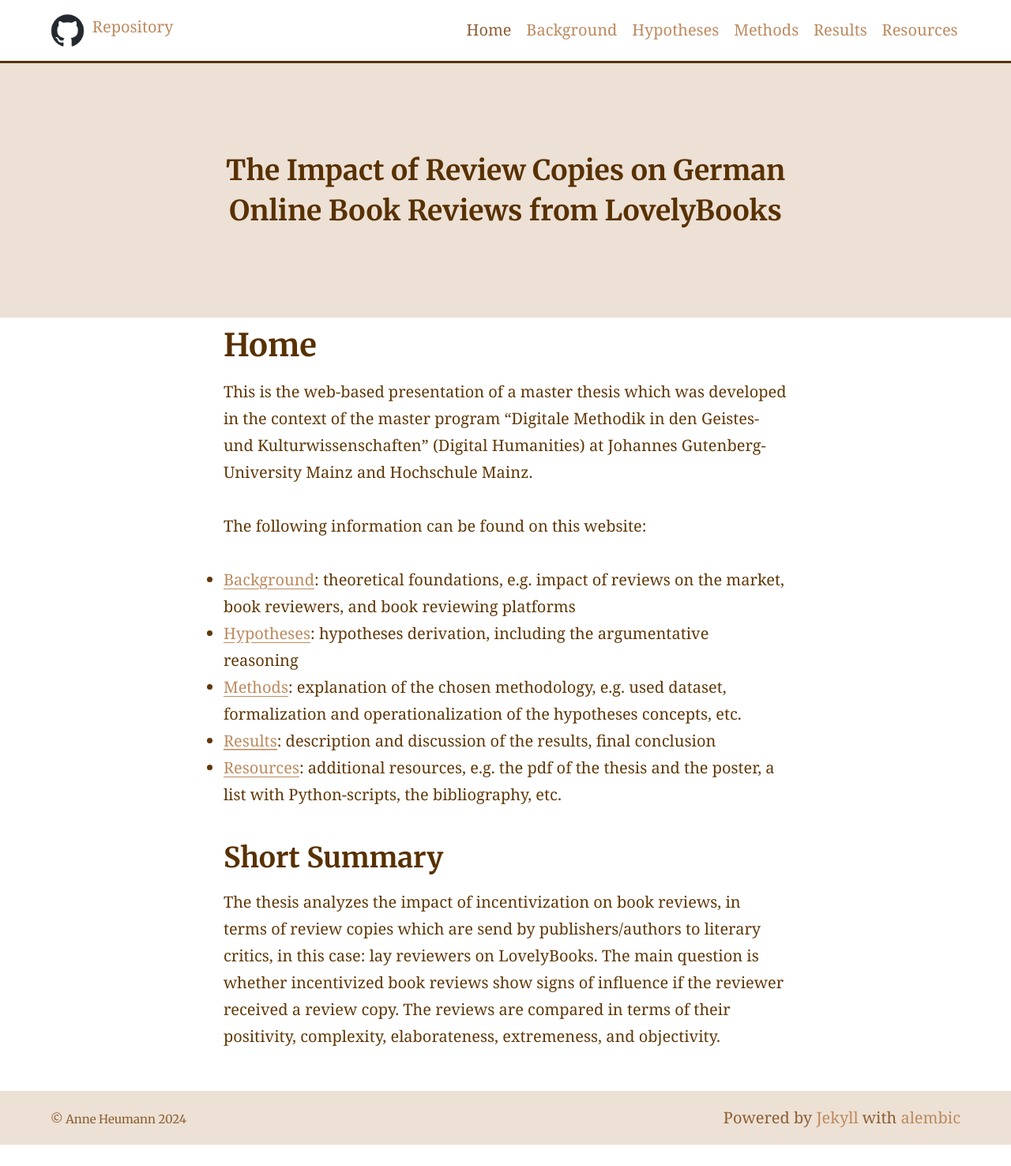
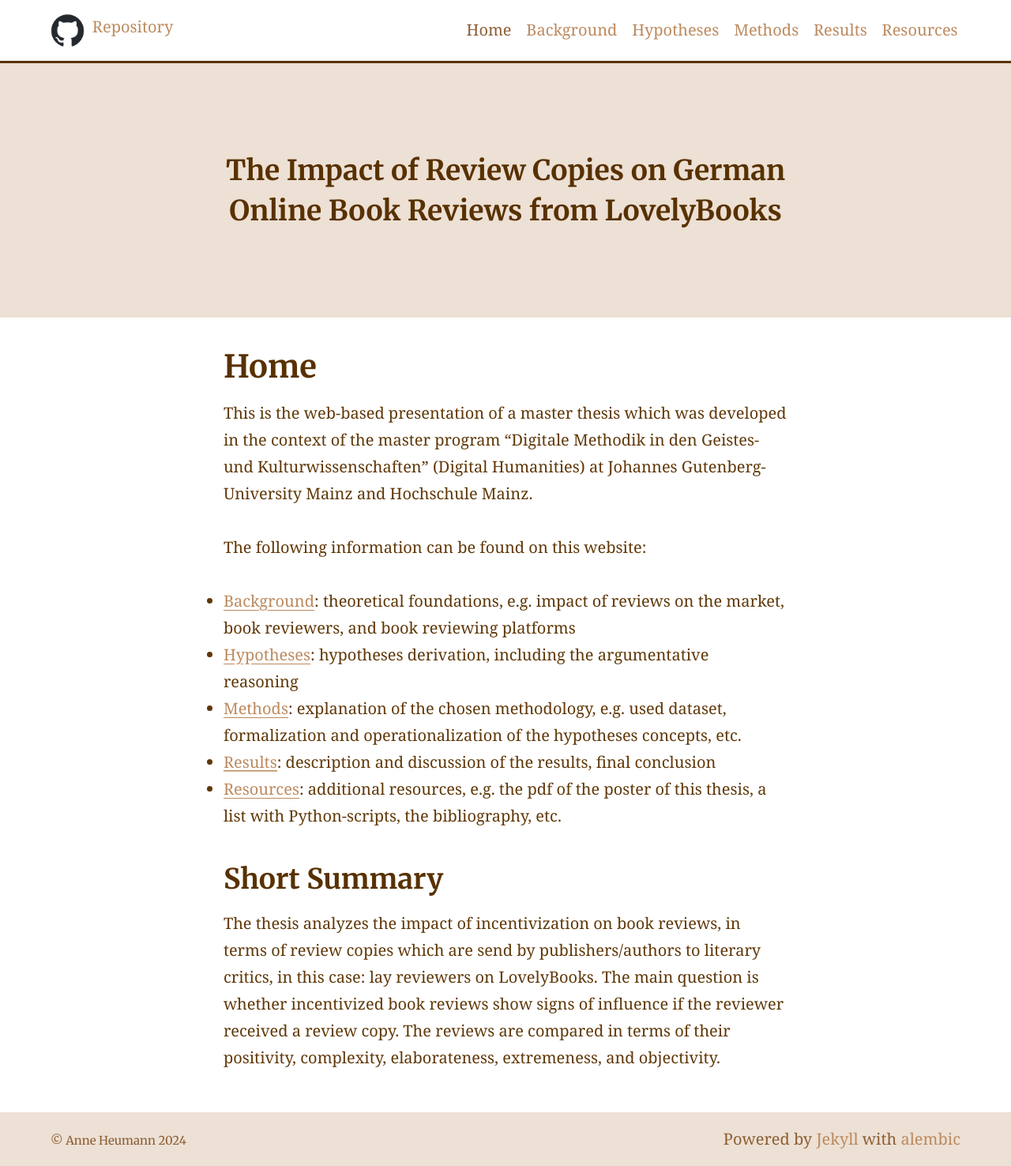
Before and after one commit to aheuma/IncentivizedBookReviews, a Jekyll site: the page built from index.md, in a window 1280 px wide. Shown: the whole page at 79% size. Built offline with Jekyll 4.4.1, drawn with Linux system fonts in a browser that asks for light colours; before the commit the page ends 1449 px from its top, so only the background shows below that.

Commit message:
Fix typos

```diff
--- a/_sass/_theme.scss
+++ b/_sass/_theme.scss
@@ -48,9 +48,8 @@ body {
 }
 
 .feature {
-  //border-top: solid #583101;
   padding-bottom: .4rem;
-  //margin-bottom: 1.6rem;
+  margin-bottom: 1.6rem;
   text-align: center;
   background: $featureBackgroundColour;
   background-size: cover;
--- a/index.md
+++ b/index.md
@@ -12,7 +12,7 @@ The following information can be found on this website:
 - [Hypotheses](./hypotheses/): hypotheses derivation, including the argumentative reasoning
 - [Methods](./methods/): explanation of the chosen methodology, e.g. used dataset, formalization and operationalization of the hypotheses concepts, etc.
 - [Results](./results/): description and discussion of the results, final conclusion
-- [Resources](./resources/): additional resources, e.g. the pdf of the thesis and the poster, a list with Python-scripts, the bibliography, etc.
+- [Resources](./resources/): additional resources, e.g. the pdf of the poster of this thesis, a list with Python-scripts, the bibliography, etc.
 
 ## Short Summary
 The thesis analyzes the impact of incentivization on book reviews, in terms of review copies which are send by publishers/authors to literary critics, in this case: lay reviewers on LovelyBooks. The main question is whether incentivized book reviews show signs of influence if the reviewer received a review copy. The reviews are compared in terms of their positivity, complexity, elaborateness, extremeness, and objectivity.
```
